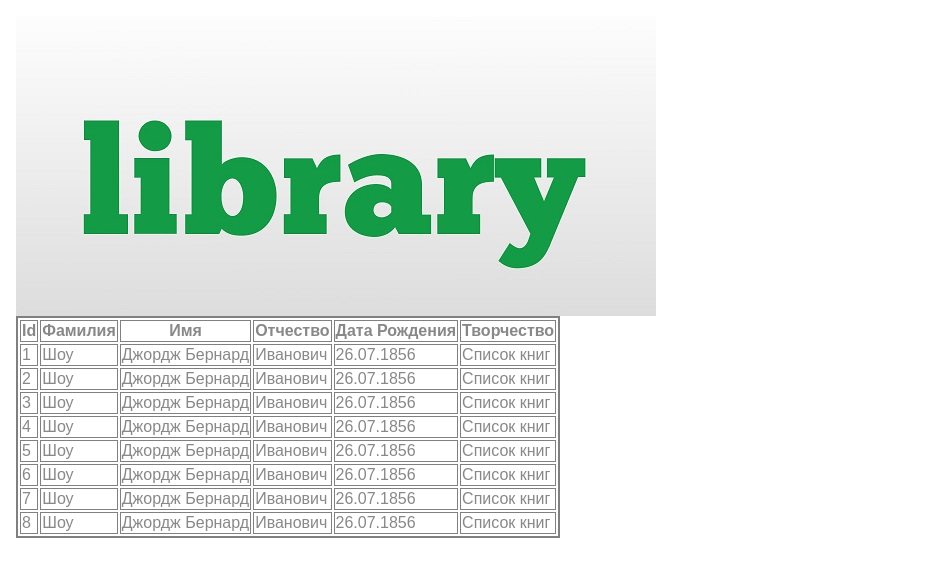
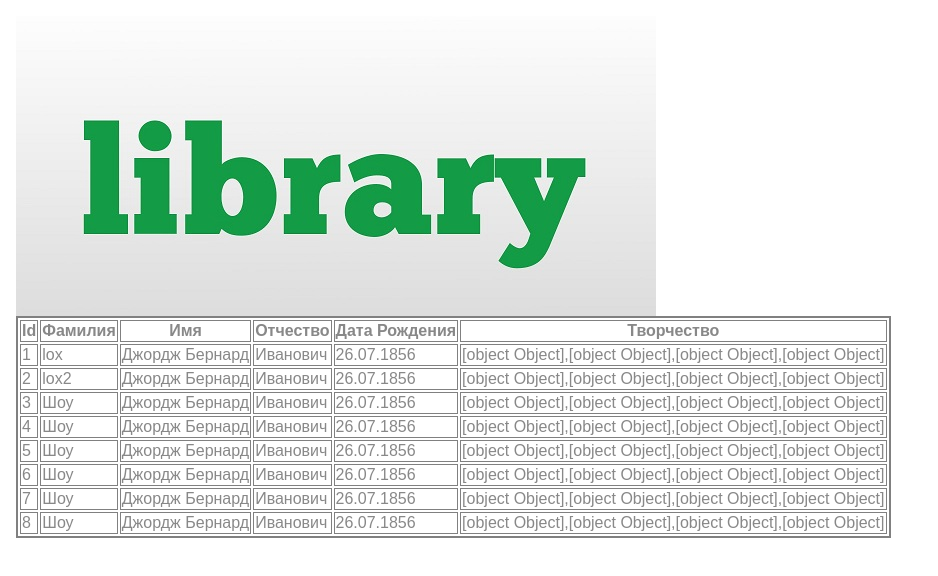
Before and after one commit to CortezGuitar/Angular-CRUD-app, an Angular app: page / in a window 1280 px wide. Shown: the top 576 px of the page, without its empty margins (0-938 px from the left). Built offline with nearby package versions, Linux system fonts and the light colour scheme.

Commit message:
step1 to bookList

```diff
--- a/src/app/author.service.ts
+++ b/src/app/author.service.ts
@@ -1,14 +1,15 @@
 import { Injectable } from '@angular/core';
 import { Author } from './author';
 import { AUTHORS } from './mock-authors';
+import { Observable, of} from 'rxjs';
 
 
 @Injectable({
   providedIn: 'root'
 })
 export class AuthorService {
-  getAuthors(): Author[] {
-    return AUTHORS;
+  getAuthors(): Observable <Author[]> {
+    return of(AUTHORS);
   }
 
   constructor() { }
--- a/src/app/authors/authors.component.html
+++ b/src/app/authors/authors.component.html
@@ -16,7 +16,7 @@
       <td>{{author.firstname}}</td>
       <td>{{author.secondname}}</td>
       <td>{{author.dob}}</td>
-      <td>Список книг</td>
+      <td>{{author.booklist}}</td>
 
     </tr>
   </tbody>
--- a/src/app/authors/authors.component.ts
+++ b/src/app/authors/authors.component.ts
@@ -1,6 +1,8 @@
 import { Component, OnInit } from '@angular/core';
 import { Author } from '../author';
 import { AuthorService } from '../author.service';
+import { BookService } from '../book.service';
+import { Book } from '../book';
 
 
 @Component({
@@ -13,18 +15,60 @@ export class AuthorsComponent implements OnInit {
 
   selectedAuthor: Author;
 
+  books: Book[];
 
-  constructor(private authorService: AuthorService) { }
+
+  // selAuthorBooklist: any;
+
+  // booklistParsed: any;
+
+  // lastnameParsed: string;
+
+  // authorLastname: any;
+
+  // finalList: any;
+
+  constructor(private authorService: AuthorService,
+     private bookService: BookService) { }
 
   ngOnInit() {
     this.getAuthors();
+    this.getBooks();
   }
 
   onSelect(author: Author): void {
     this.selectedAuthor = author;
+    // this.authorLastname = JSON.stringify(this.selectedAuthor.lastname);
+    // this.lastnameParsed = JSON.parse(this.authorLastname);
+    // console.log( this.lastnameParsed);
+
+    // this.selAuthorBooklist = JSON.stringify(this.selectedAuthor.booklist);
+    // this.booklistParsed = JSON.parse(this.selAuthorBooklist);
+    // // this.selAuthorBooklist = this.booklistParsed.filter(this.filterByAuthor);
+    // console.log( this.booklistParsed);
+
+    // tslint:disable-next-line:prefer-const
+    for (let item of this.books) {
+      // console.log(item);
+      if (item.author === this.selectedAuthor.lastname) {
+        this.selectedAuthor.booklist = [item];
+        //  this.selectedAuthor.booklist.push(item);
+        console.log(item);
+      }
+    }
   }
+
+
   getAuthors(): void {
-    this.authors = this.authorService.getAuthors();
+    this.authorService.getAuthors()
+      .subscribe(authors => this.authors = authors);
+  }
+  getBooks(): void {
+    this.bookService.getBooks()
+      .subscribe(books => this.books = books);
+      }
+  cleanBooks(): void {
+    this.selectedAuthor.booklist = this.books;
   }
 
 }
--- /dev/null
+++ b/src/app/book.service.ts
@@ -0,0 +1,14 @@
+import { Injectable } from '@angular/core';
+import { Book } from './book';
+import { BOOKS } from './mock-books';
+import { Observable, of} from 'rxjs';
+
+@Injectable({
+  providedIn: 'root'
+})
+export class BookService {
+  getBooks(): Observable <Book[]> {
+    return of(BOOKS);
+  }
+  constructor() { }
+}
--- a/src/app/book.ts
+++ b/src/app/book.ts
@@ -3,4 +3,5 @@ export class Book {
   name: string;
   pages: string;
   genre: string;
+  author: string;
 }
--- a/src/app/books/books.component.html
+++ b/src/app/books/books.component.html
@@ -11,7 +11,7 @@
         <th>Жанр</th>
       </tr>
     </thead>
-    <tbody>
+    <tbody >
       <tr *ngFor="let item of author.booklist">
         <td>{{item.id}}</td>
         <td>{{item.name}}</td>
--- a/src/app/books/books.component.ts
+++ b/src/app/books/books.component.ts
@@ -1,5 +1,8 @@
-import { Component, OnInit, Input } from '@angular/core';
+import { Component, OnInit, Input, OnChanges, SimpleChanges } from '@angular/core';
 import { Author } from '../author';
+import { Book } from '../book';
+import { BookService } from '../book.service';
+
 
 
 @Component({
@@ -7,13 +10,35 @@ import { Author } from '../author';
   templateUrl: './books.component.html',
   styleUrls: ['./books.component.css']
 })
-export class BooksComponent implements OnInit {
+export class BooksComponent implements OnInit, OnChanges {
   @Input() author: Author;
 
 
-  constructor() { }
+  books: Book[];
+
+
+  constructor(private bookService: BookService) { }
 
   ngOnInit() {
+    this.getBooks();
   }
 
+  ngOnChanges(changes: SimpleChanges) {
+    // tslint:disable-next-line:forin
+    // for (const propName in changes) {
+    //   const change = changes[propName];
+    //   const curVal  = JSON.stringify(change.currentValue);
+    //   const prevVal = JSON.stringify(change.previousValue);
+
+    //    console.log(curVal);
+    //    console.log(prevVal);
+    // }
+ }
+
+  getBooks(): void {
+    this.bookService.getBooks()
+      .subscribe(books => this.books = books);
+      }
+
+
 }
--- a/src/app/mock-authors.ts
+++ b/src/app/mock-authors.ts
@@ -1,11 +1,10 @@
 import { Author } from './author';
-// import { Book } from './book';
 import { BOOKS } from './mock-books';
 
 export const AUTHORS: Author[] = [
-  {id: 1, firstname: 'Джордж Бернард', secondname: 'Иванович', lastname: 'Шоу', dob: '26.07.1856',
-  booklist: [{id: 1, name: 'loxPen', pages: 'lox', genre: 'lox'}]},
-  {id: 2, firstname: 'Джордж Бернард', secondname: 'Иванович', lastname: 'Шоу', dob: '26.07.1856',
+  {id: 1, firstname: 'Джордж Бернард', secondname: 'Иванович', lastname: 'lox', dob: '26.07.1856',
+  booklist: BOOKS},
+  {id: 2, firstname: 'Джордж Бернард', secondname: 'Иванович', lastname: 'lox2', dob: '26.07.1856',
   booklist: BOOKS},
   {id: 3, firstname: 'Джордж Бернард', secondname: 'Иванович', lastname: 'Шоу', dob: '26.07.1856',
   booklist: BOOKS},
--- a/src/app/mock-books.ts
+++ b/src/app/mock-books.ts
@@ -2,11 +2,23 @@ import { Book } from './book';
 
 export const BOOKS: Book[] = [
   {id: 1,
-  name: 'lox',
+  name: 'Garmon',
   pages: 'lox',
-  genre: 'lox'},
+  genre: 'lox',
+  author: 'lox'},
   {id: 2,
-    name: 'lox',
+    name: 'Pesnya',
     pages: '888',
-    genre: 'lox'}
+    genre: 'lox2',
+    author: 'lox2'},
+    {id: 3,
+      name: 'Truba',
+      pages: '888',
+      genre: 'lox2',
+      author: 'Шоу'},
+      {id: 4,
+        name: 'Batareya',
+        pages: '888',
+        genre: 'lox2',
+        author: 'Шоу'}
 ];
```
